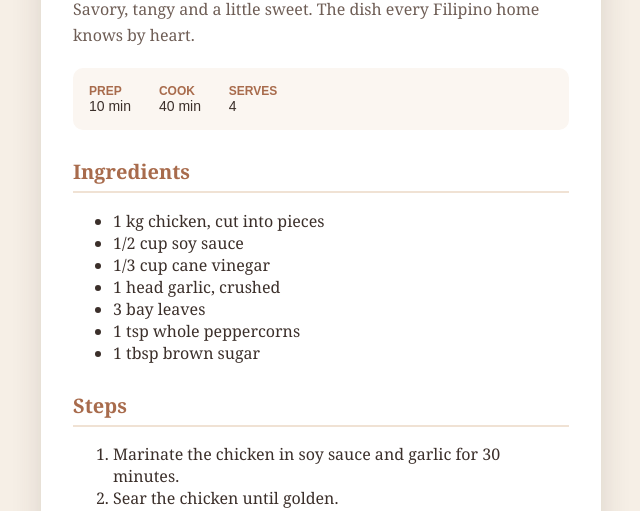
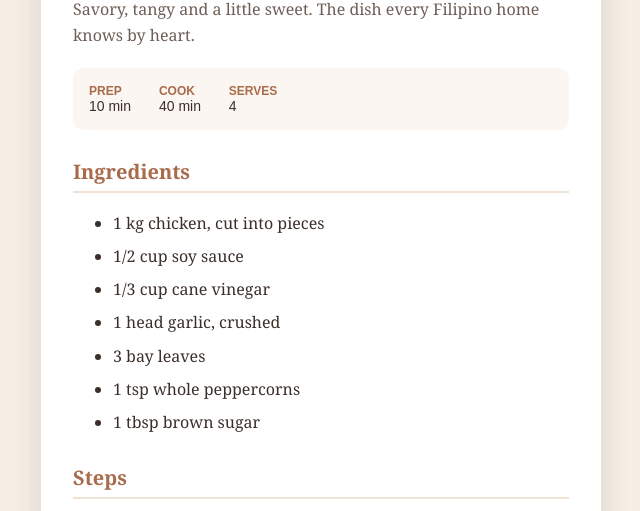
Before and after one commit to cowniv/02-css-recipe-card, a plain HTML site: page index.html in a window 1280 px wide. Shown: the part 432-943 px from the top of the page, without its empty margins (319-959 px from the left). Drawn offline with Linux system fonts and the light colour scheme.

Commit message:
style: polish ingredient and step lists

```diff
--- a/style.css
+++ b/style.css
@@ -82,3 +82,14 @@ h2 {
   font-size: 12px;
   text-transform: uppercase;
 }
+
+.ingredients li,
+.steps li {
+  line-height: 1.7;
+  margin-bottom: 6px;
+}
+
+.steps li::marker {
+  color: #a86b4c;
+  font-weight: bold;
+}
```
